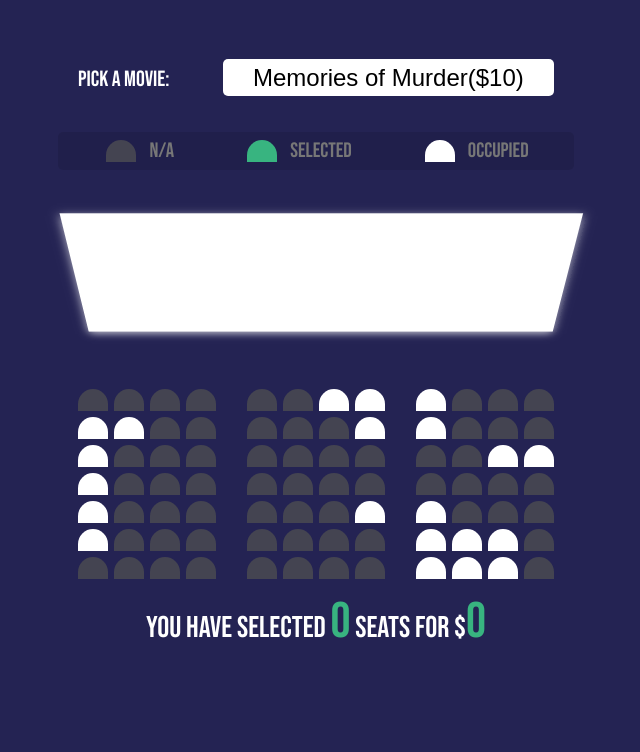
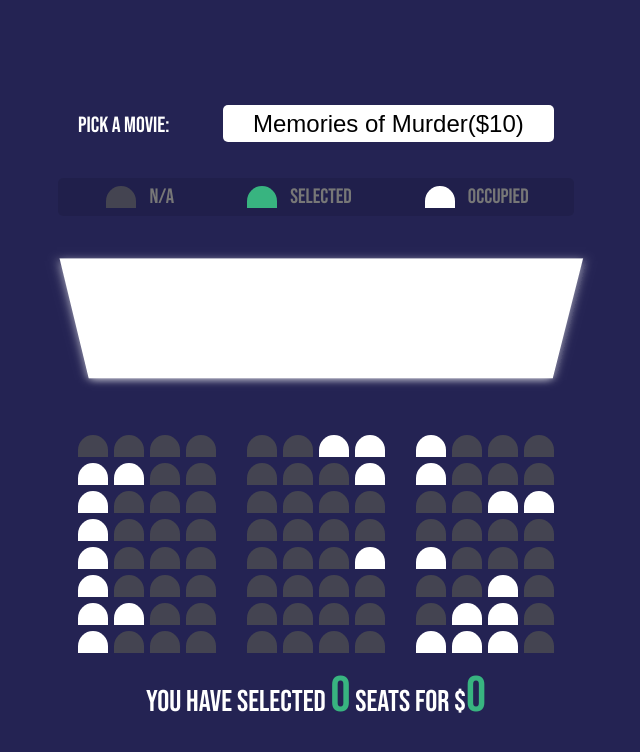
Before and after one commit to dennisclemente/booking-movieseat, a plain HTML site: page index.html in a window 1280 px wide. Shown: the whole page, without its empty margins (324-964 px from the left). Drawn offline with Linux system fonts and the light colour scheme.

Commit message:
fixed margin in body

```diff
--- a/index.html
+++ b/index.html
@@ -115,13 +115,27 @@
           <div class="seat"></div>
           <div class="seat"></div>
           <div class="seat"></div>
+          <div class="seat"></div>
+          <div class="seat"></div>
           <div class="seat occupied"></div>
+          <div class="seat"></div>
+        </div>
+        <div class="row">
+            <div class="seat occupied"></div>
+            <div class="seat occupied"></div>
+            <div class="seat"></div>
+            <div class="seat"></div>
+            <div class="seat"></div>
+            <div class="seat"></div>
+            <div class="seat"></div>
+            <div class="seat"></div>
+            <div class="seat"></div>
             <div class="seat occupied"></div>
             <div class="seat occupied"></div>
             <div class="seat"></div>
           </div>
           <div class="row">
-          <div class="seat"></div>
+            <div class="seat occupied"></div>
             <div class="seat"></div>
             <div class="seat"></div>
             <div class="seat"></div>
--- a/style.css
+++ b/style.css
@@ -13,7 +13,7 @@
     justify-content: center;
     height: 100vh;
     font-family: 'Bebas Neue', sans-serif;
-    margin: 0;
+    margin: 60px;
   }
 
   .movie-container {
```
Lines whose indentation alone changed are shown as unchanged.
